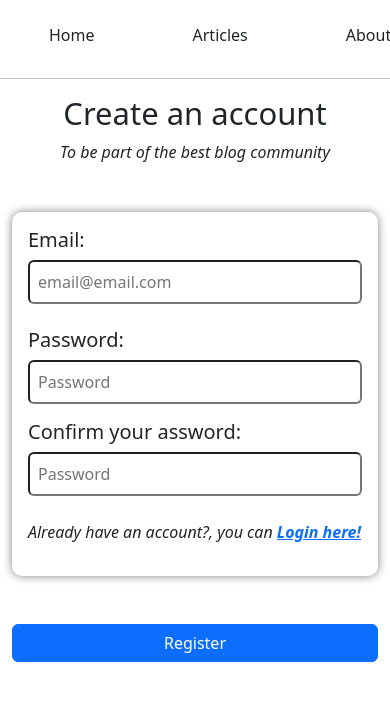
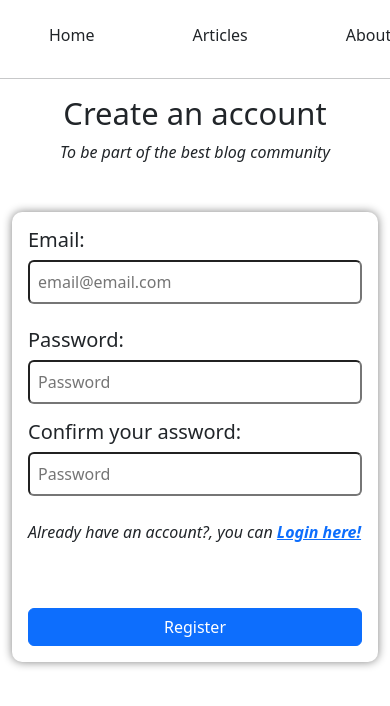
Before and after one commit to liljemery/FullStackReact, a React (Vite) app: page /register in a window 390 px wide. Shown: the top 706 px of the page. Built offline with nearby package versions, Linux system fonts and the light colour scheme.

Commit message:
fix: button oversize on responsive res

```diff
--- a/src/Components/Login.jsx
+++ b/src/Components/Login.jsx
@@ -59,12 +59,13 @@ const Login = () => {
         onChange={e => setPassword(e.target.value)}
         />
         <p className='pt-4'><em> Don't have an account?, you can <b className='font-weight-bold'><Link to='/register'>Register here!</Link></b></em></p>
+        <button
+        className='btn btn-primary mt-5 w-100'
+        onClick={handleSubmit}
+        >
+          Login
+        </button>
       </div>
-
-      <button
-      className='btn btn-primary mt-5'
-      onClick={handleSubmit}
-      >Login</button>
 
     </div>
     </>
--- a/src/Components/Register.jsx
+++ b/src/Components/Register.jsx
@@ -56,13 +56,13 @@ const Register = () => {
         onChange={e => setPasswordConfirm(e.target.value)}
         />
         <p className='pt-4'><em> Already have an account?, you can <b className='font-weight-bold'><Link to='/login'>Login here!</Link></b></em></p>
+        <button
+        className='btn btn-primary mt-5 w-100'
+        onClick={signIn}
+        >
+          Register
+        </button>
       </div>
-
-      <button
-      className='btn btn-primary mt-5'
-      onClick={signIn}
-      >Register</button>
-
     </div>
     </>
   )
```
